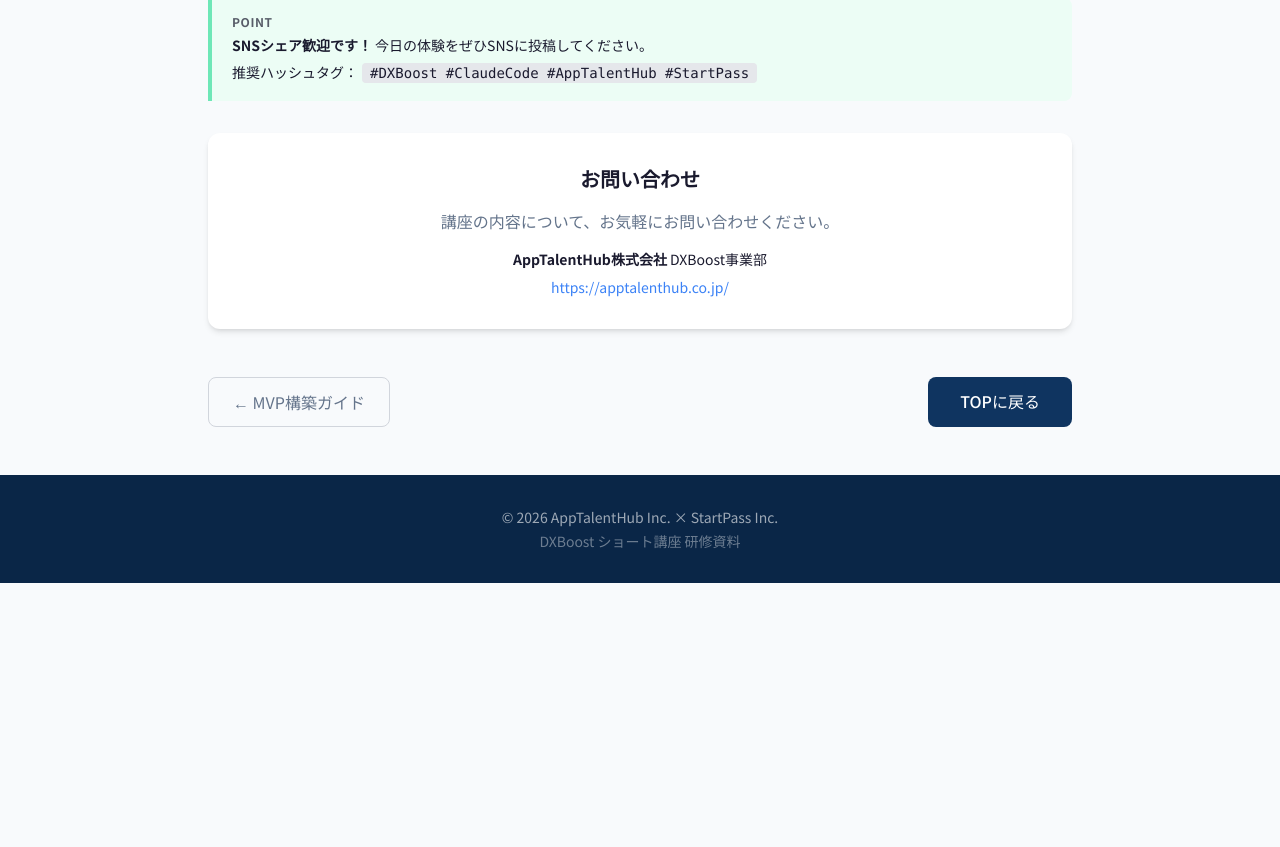
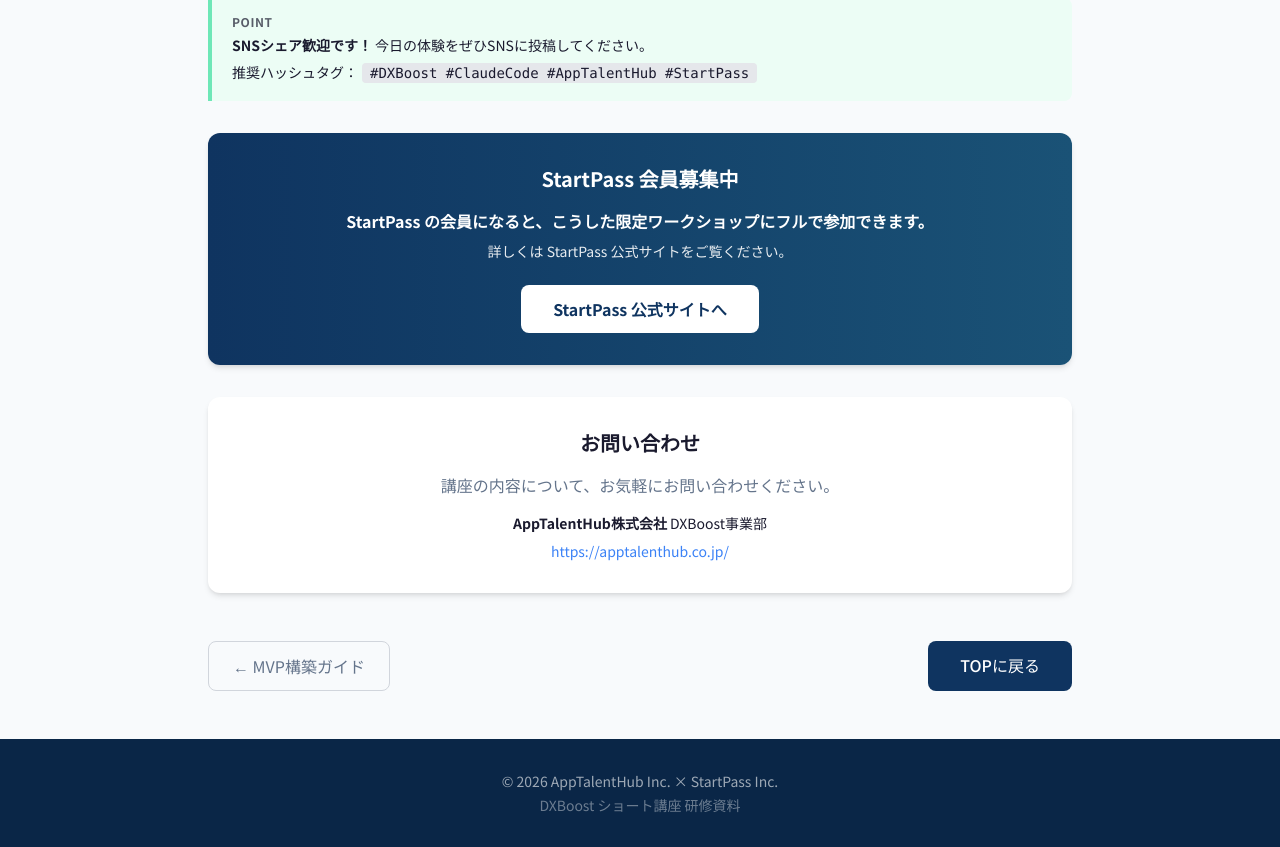
Before and after one commit to tsubasagit/startpass-claude-code-workshop, a Next.js app: page /startpass-claude-code-workshop/resources in a window 1280 px wide. Shown: the part 2560-3407 px from the top of the page. Before the commit the page ends 3143 px from the top, so only its background shows below. Built offline with nearby package versions, Linux system fonts and the light colour scheme.

Commit message:
Add StartPass membership CTA to resources page and simplify README
- Add StartPass promotion section with CTA button before contact section
- Remove technical stack/local dev/deploy sections from README (告知用に簡潔化)

Co-Authored-By: Claude Opus 4.6 <noreply@anthropic.com>

```diff
--- a/src/app/resources/page.tsx
+++ b/src/app/resources/page.tsx
@@ -243,6 +243,25 @@ export default function ResourcesPage() {
           </p>
         </TipBox>
 
+        {/* StartPass CTA */}
+        <div className="bg-gradient-to-r from-primary to-primary-light rounded-xl shadow-md p-8 text-center text-white">
+          <h2 className="text-xl font-bold mb-4">StartPass 会員募集中</h2>
+          <p className="mb-2">
+            <strong>StartPass の会員になると、こうした限定ワークショップにフルで参加できます。</strong>
+          </p>
+          <p className="mb-6 text-white/90 text-sm">
+            詳しくは StartPass 公式サイトをご覧ください。
+          </p>
+          <a
+            href="https://startpass.jp/"
+            target="_blank"
+            rel="noopener noreferrer"
+            className="inline-block bg-white text-primary font-bold px-8 py-3 rounded-lg hover:bg-gray-100 transition-colors"
+          >
+            StartPass 公式サイトへ
+          </a>
+        </div>
+
         {/* Contact */}
         <div className="bg-white rounded-xl shadow-md p-8 text-center">
           <h2 className="text-xl font-bold mb-4">お問い合わせ</h2>
```
Also changed, not shown: 1 other file (tests, documents, lock files or other folders).
